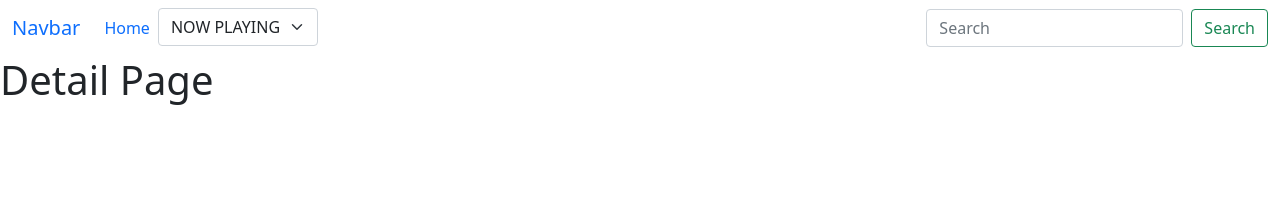
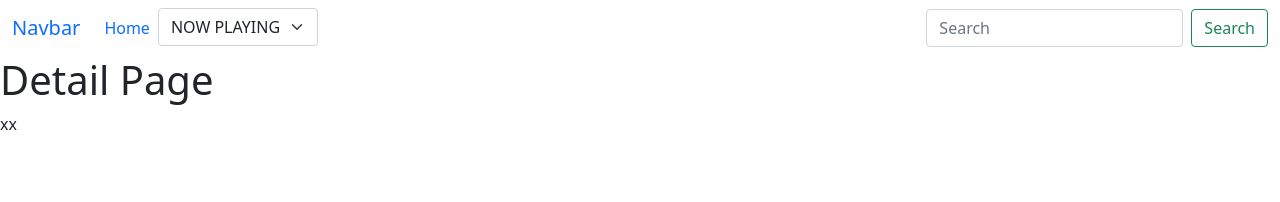
Before and after one commit to cakradipo78/final_project_rctn_arroy, a React (Vite) app in the folder dbmovie_project/: page /detail/1 in a window 1280 px wide. Shown: the top 202 px of the page. Built offline with nearby package versions, Linux system fonts and the light colour scheme.

Commit message:
upload 002

```diff
--- a/dbmovie_project/src/Pages/DetailPage.jsx
+++ b/dbmovie_project/src/Pages/DetailPage.jsx
@@ -14,6 +14,7 @@ export default function DetailPage(){
      <>
        <h1>Detail Page</h1>
 
+          <p>xx</p>
 
 
      </>
```
